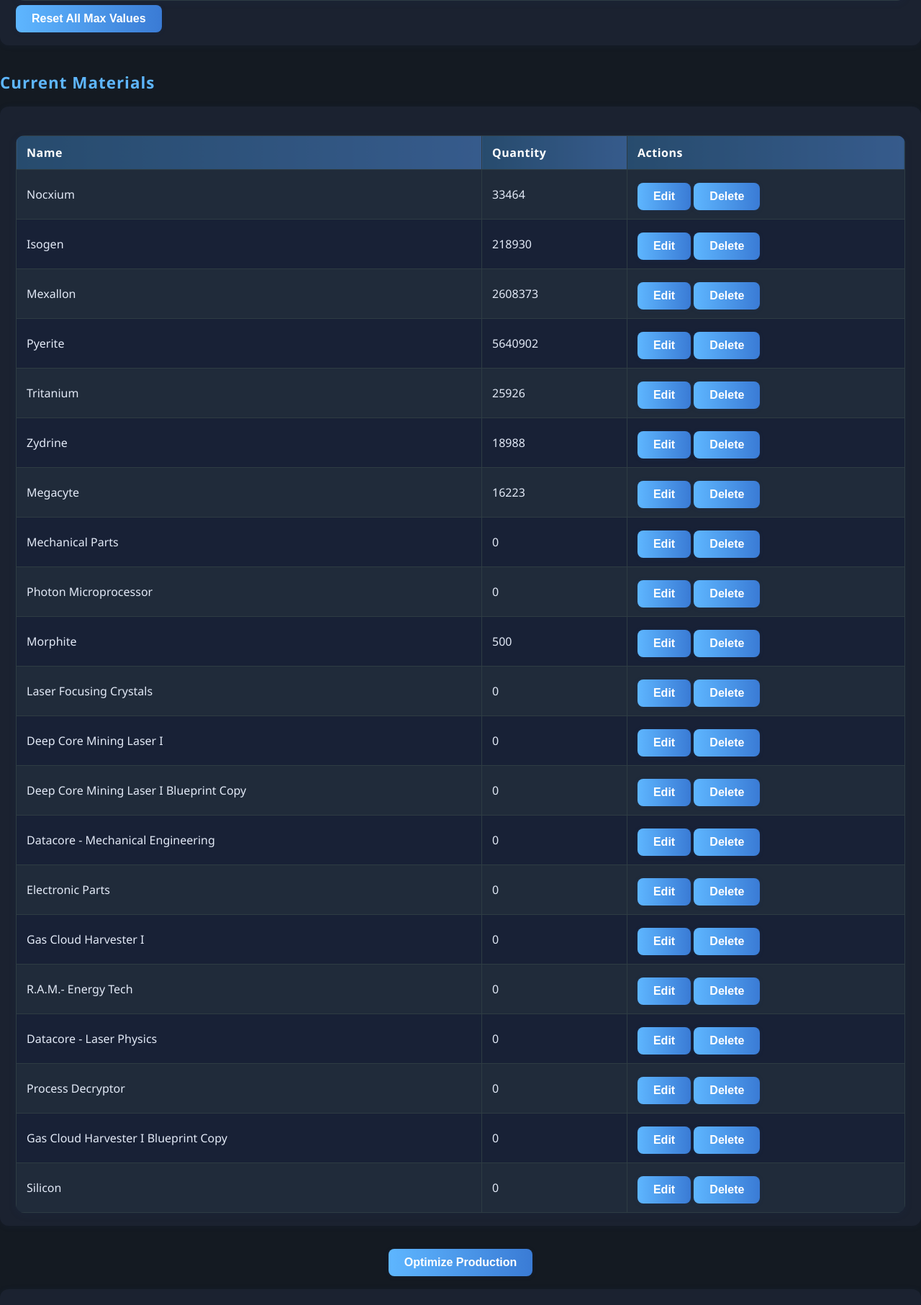
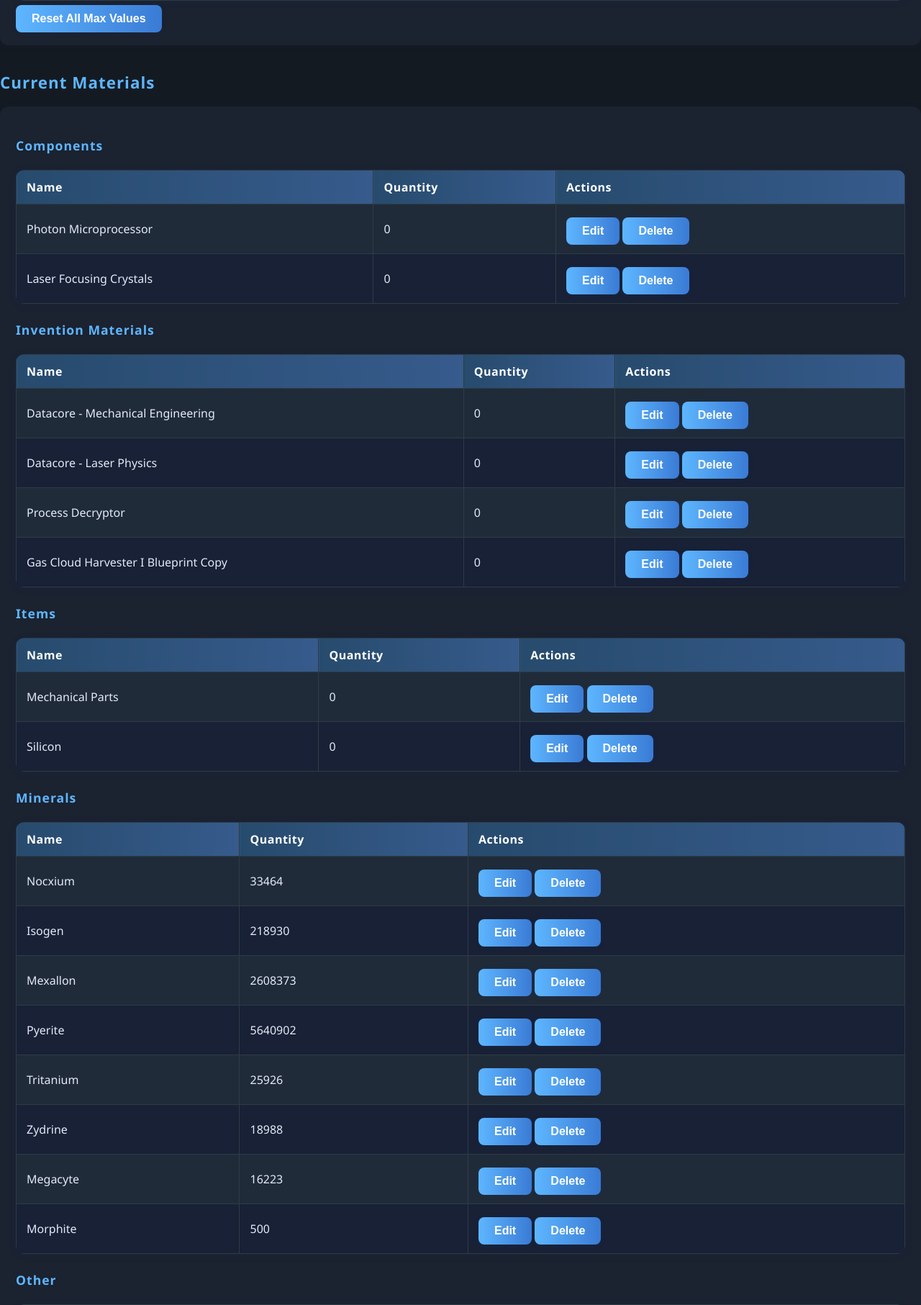
Before and after one commit to Nariod14/EVE-Online-Manufacturing-Optimizer, a Flask app: page / in a window 1280 px wide. Shown: the part 3726-5539 px from the top of the page at 72% size. Run offline with Flask 3, Linux system fonts and the light colour scheme; data comes from the database, SQL or seed files in the repository; both versions use the stored data as it was after the commit; parts of the project's set-up code (start-up, migrations or seed data) failed here and were passed over.

Commit message:
improved material list. fixed parser for in game. added invention parser.

```diff
--- a/ManuOptimizer/routes.py
+++ b/ManuOptimizer/routes.py
@@ -259,14 +259,21 @@ def register_routes(app):
         try:
             materials = Material.query.all()
             logger.info("Materials retrieved successfully")
+            category_lookup = get_material_category_lookup()
             return jsonify([
-                {"id": m.id, "name": m.name, "quantity": m.quantity}
+                {
+                    "id": m.id,
+                    "name": m.name,
+                    "quantity": m.quantity,
+                    "category": category_lookup.get(m.name, "Other")
+                }
                 for m in materials
             ]), 200
         except Exception as e:
             logger.error(f"Error getting materials! See the traceback for more info:")
             logger.error(traceback.format_exc())
             return jsonify({"ERROR": "An error occurred while getting the materials"}), 500
+
 
     @app.route('/blueprint/<int:id>', methods=['PUT'])
     def update_blueprint(id):
@@ -608,6 +615,7 @@ def parse_ingame_format(lines):
     blueprint_name = lines[0].split('\t')[0].replace(' Blueprint', '')
     normalized = {}
     section = None
+    total_cost = 0
     for idx, l in enumerate(lines):
         if l.endswith("materials") or l.endswith("Materials"):
             continue
@@ -617,14 +625,26 @@ def parse_ingame_format(lines):
             continue
         if section and "\t" in l:
             parts = l.split('\t')
-            if len(parts) >= 2:
+            # Look for at least 4 columns: Name, Required, Available, Est. Unit price
+            if len(parts) >= 4:
+                try:
+                    mat = parts[0].strip()
+                    qty = int(float(parts[1].strip()))
+                    unit_price = float(parts[3].replace(",", ""))
+                    normalized[section][mat] = qty
+                    total_cost += qty * unit_price
+                except Exception:
+                    continue
+            # Fallback for lines with only name and required
+            elif len(parts) >= 2:
                 try:
                     mat = parts[0].strip()
                     qty = int(float(parts[1].strip()))
                     normalized[section][mat] = qty
                 except Exception:
                     continue
-    return normalized, blueprint_name, 0
+    return normalized, blueprint_name, total_cost
+
 
 def get_material_category_lookup():
     # Build a lookup: material_name -> category
--- a/ManuOptimizer/static/css/manoptimiza.css
+++ b/ManuOptimizer/static/css/manoptimiza.css
@@ -176,6 +176,14 @@ input[type=number].blueprint-max::-webkit-outer-spin-button {
     margin: 8px 0 0 0;
   }
 
+  #materialList h3 {
+    color: #5eb6ff;
+    margin-top: 24px;
+    margin-bottom: 8px;
+    font-weight: 700;
+    letter-spacing: 1px;
+}
+
   /* === Table Styling === */
   table {
     width: 100%;
--- a/ManuOptimizer/templates/base.html
+++ b/ManuOptimizer/templates/base.html
@@ -324,8 +324,20 @@ function loadMaterials() {
         url: '/material',
         method: 'GET',
         success: function(response) {
-            var materialHtml = '<table><tr><th>Name</th><th>Quantity</th><th>Actions</th></tr>';
+            // Group materials by category
+            var grouped = {};
             response.forEach(function(material) {
+                var cat = material.category || "Other";
+                if (!grouped[cat]) grouped[cat] = [];
+                grouped[cat].push(material);
+            });
+
+            // Build HTML
+            var materialHtml = '';
+            Object.keys(grouped).sort().forEach(function(cat) {
+                materialHtml += '<h3>' + cat + '</h3>';
+                materialHtml += '<table><tr><th>Name</th><th>Quantity</th><th>Actions</th></tr>';
+                grouped[cat].forEach(function(material) {
                     materialHtml += '<tr>';
                     materialHtml += '<td>' + material.name + '</td>';
                     materialHtml += '<td>' + material.quantity + '</td>';
@@ -334,10 +346,12 @@ function loadMaterials() {
                     materialHtml += '</tr>';
                 });
                 materialHtml += '</table>';
+            });
             $('#materialList').html(materialHtml);
         }
     });
 }
+
 
 
 // Blueprint and Invention Parser from game data
```
Also changed, not shown: ManuOptimizer/instances/eve_optimizer.db, 1 other file. Lines whose indentation alone changed are shown as unchanged.
